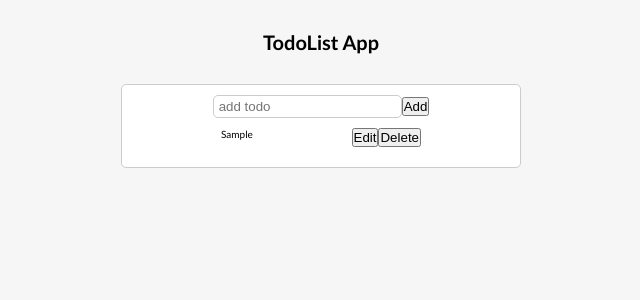
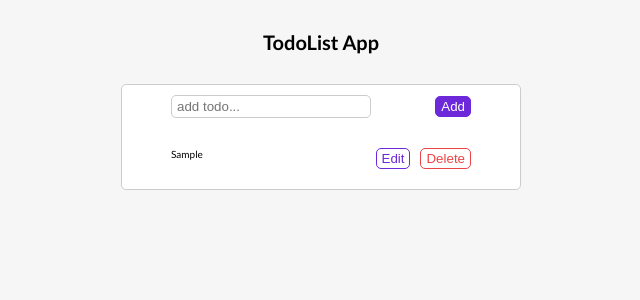
Before and after one commit to sepidehbiglarizadeh/TodoList, a React (Create React App) app: page / in a window 1280 px wide. Both pictures are taken after typing "Sample" into the empty fields and a click on the button "Add". Shown: the top 300 px of the page, without its empty margins (319-959 px from the left). Built offline with nearby package versions, Linux system fonts and the light colour scheme.

Commit message:
Application styles improved

```diff
--- a/src/component/Todo/Todo.js
+++ b/src/component/Todo/Todo.js
@@ -5,8 +5,8 @@ const Todo = ({ todo, onCompleted ,onDelete,onEdit}) => {
     <div className={styles.todo}>
       <div onClick={onCompleted} className={todo.isCompleted && styles.completed}>{todo.text}</div>
       <div>
-        <button onClick={onEdit}>Edit</button>
-        <button onClick={onDelete}>Delete</button>
+        <button className={styles.btn} onClick={onEdit}>Edit</button>
+        <button className={`${styles.btn} ${styles.remove}`} onClick={onDelete}>Delete</button>
       </div>
     </div>
   );
--- a/src/component/Todo/Todo.module.css
+++ b/src/component/Todo/Todo.module.css
@@ -1,7 +1,7 @@
 .todo{
     display: flex;
     justify-content: space-between;
-    width: 200px;
+    width: 30rem;
     margin: 10px;
 }
 
@@ -9,3 +9,19 @@
     text-decoration: line-through;
     color: #ccc;
 }
+
+.btn{
+    color: #6d28d9;
+    background-color: #fff;
+    border: 1px solid #6d28d9;
+    border-radius: 5px;
+    outline: none;
+    padding: 2px 5px;
+    cursor: pointer;
+}
+
+.remove{
+    color: rgb(236,68,68);
+    border: 1px solid rgb(236,68,68);
+    margin-left: 1rem;
+}
--- a/src/component/TodoForm/TodoForm.js
+++ b/src/component/TodoForm/TodoForm.js
@@ -2,7 +2,9 @@ import { useEffect, useRef, useState } from "react";
 import styles from "./TodoForm.module.css";
 
 const TodoForm = (props) => {
-  const [inputValue, setInputValue] = useState("");
+  const [inputValue, setInputValue] = useState(
+    props.edit ? props.edit.text : ""
+  );
   const inputRef = useRef(null);
 
   useEffect(() => {
@@ -28,31 +30,17 @@ const TodoForm = (props) => {
 
   return (
     <form onSubmit={submitHandler}>
-      {props.edit ? (
-        <>
+      <div className={styles.formControl}>
         <input
           className={styles.input}
           type="text"
           value={inputValue}
           onChange={changeHandler}
-            placeholder="update todo"
+          placeholder={props.edit ? "update todo..." : "add todo..."}
           ref={inputRef}
         />
-          <button type="submit">Update</button>
-        </>
-      ) : (
-        <>
-          <input
-            className={styles.input}
-            type="text"
-            value={inputValue}
-            onChange={changeHandler}
-            placeholder="add todo"
-            ref={inputRef}
-          />
-          <button type="submit">Add</button>
-        </>
-      )}
+        <button className={`${styles.btn} ${props.edit ? styles.update : styles.add}`} type="submit">{props.edit ? "Update" : "Add"}</button>
+      </div>
     </form>
   );
 };
--- a/src/component/TodoForm/TodoForm.module.css
+++ b/src/component/TodoForm/TodoForm.module.css
@@ -3,8 +3,38 @@
   border-radius: 5px;
   padding: 3px 5px;
   outline: none;
+  width: 200px;
 }
 
 .input:focus {
-  border: 1px solid blueviolet;
+  border: 2px solid blueviolet;
 }
+
+.formControl{
+    display: flex;
+    align-items: center;
+    justify-content: space-between;
+    width: 30rem;
+    margin-bottom: 2rem;
+}
+
+.btn{
+    color: #6d28d9;
+    background-color: #fff;
+    border: 1px solid #6d28d9;
+    border-radius: 5px;
+    outline: none;
+    padding: 2px 5px;
+    cursor: pointer;
+}
+
+.add{
+    color: #fff;
+    background-color:#6d28d9 ;
+}
+
+.update{
+    background-color: #fff;
+    color: #9f75e2;
+
+}
```
Lines whose indentation alone changed are shown as unchanged.
